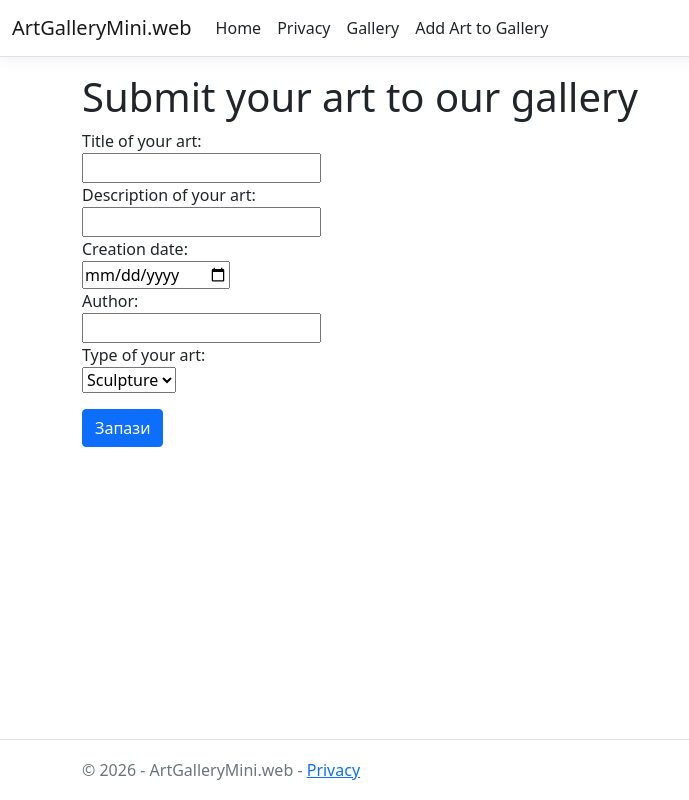
After one commit to Kris4ou5/ArtGalleryMini, an ASP.NET Core app: template ArtGalleryMini.web/Views/ArtPiece/Add.cshtml in a window 1280 px wide. The commit adds this page. Shown: the whole page, without its empty margins (0-689 px from the left). Run offline with ASP.NET Core 8, Linux system fonts and the light colour scheme; the template is opened without the code that fills it, so the values that code supplies are empty; style sheets or scripts are compiled from the project's sources.

Commit message:
Front end fixation on the visual with a form for adding art

```diff
--- a/ArtGalleryMini.web/Program.cs
+++ b/ArtGalleryMini.web/Program.cs
@@ -2,6 +2,8 @@ using ArtGalleryMini.Data;
 using Microsoft.AspNetCore.Hosting.Server;
 using Microsoft.Extensions.Options;
 using Microsoft.EntityFrameworkCore;
+using ArtGalleryMini.Services.Contracts;
+using ArtGalleryMini.Services;
 
 namespace ArtGalleryMini.web
 {
@@ -15,6 +17,8 @@ namespace ArtGalleryMini.web
 
             // Add services to the container.
             builder.Services.AddControllersWithViews();
+
+           builder.Services.AddScoped<IArtPieceService, ArtPieceService>();
 
             var app = builder.Build();
 
--- /dev/null
+++ b/ArtGalleryMini.web/Views/ArtPiece/Add.cshtml
@@ -0,0 +1,36 @@
+@using ArtGalleryMini.Data.Enums
+
+@{
+    ViewData["Title"] = "Add Art";
+}
+
+<h1>Submit your art to our gallery</h1>
+
+<form method="post" asp-controller="ArtPiece" asp-action="Add">
+
+    <div class="form-group">
+        <label for="artname">Title of your art:</label><br />
+        <input type="text" id="artname" name="title" /><br />
+
+        <label for="artdesc">Description of your art:</label><br />
+        <input type="text" id="artdesc" name="description" /><br />
+    </div>
+
+    <div class="form-group">
+        <label for="creationdate">Creation date:</label><br />
+        <input type="date" id="creationdate" name="creationDate" /><br />
+
+        <label for="authorname">Author:</label><br />
+        <input type="text" id="authorname" name="author" />
+    </div>
+
+    <label for="arttype">Type of your art:</label><br />
+    <select name="type" id="arttype"
+            asp-items="Html.GetEnumSelectList<ArtType>()">
+    </select>
+
+    <br />
+    <button type="submit" class="btn btn-primary my-3">
+        Запази
+    </button>
+</form>
--- a/ArtGalleryMini.web/Views/Shared/_Layout.cshtml
+++ b/ArtGalleryMini.web/Views/Shared/_Layout.cshtml
@@ -25,6 +25,12 @@
                         <li class="nav-item">
                             <a class="nav-link text-dark" asp-area="" asp-controller="Home" asp-action="Privacy">Privacy</a>
                         </li>
+                        <li class="nav-item">
+                            <a class="nav-link text-dark" asp-area="" asp-controller="ArtPiece" asp-action="Index">Gallery</a>
+                        </li>
+                        <li class="nav-item">
+                            <a class="nav-link text-dark" asp-area="" asp-controller="ArtPiece" asp-action="Add">Add Art to Gallery</a>
+                        </li>
                     </ul>
                 </div>
             </div>
```
Also changed, not shown: ArtGalleryMini.web/Controllers/ArtPieceController.cs (+19 -1 lines), ArtGalleryMini.web/Views/ArtPiece/Index.cshtml (+11 -2 lines).
